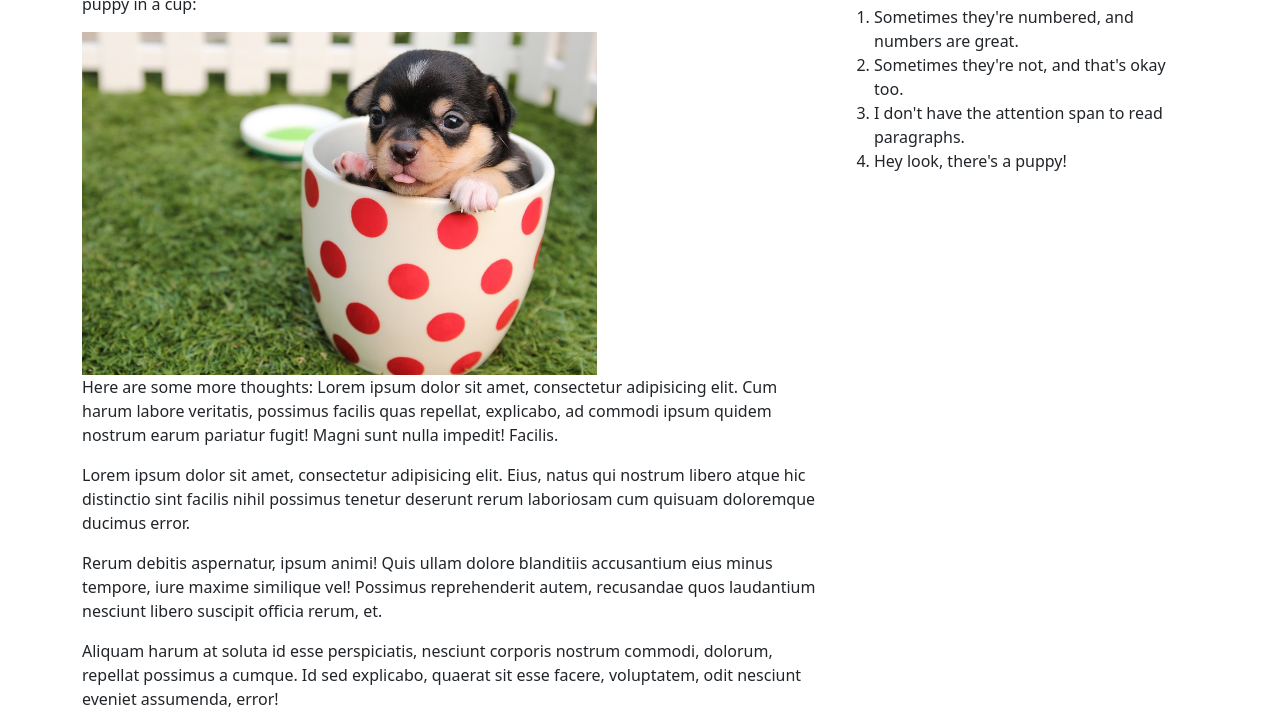
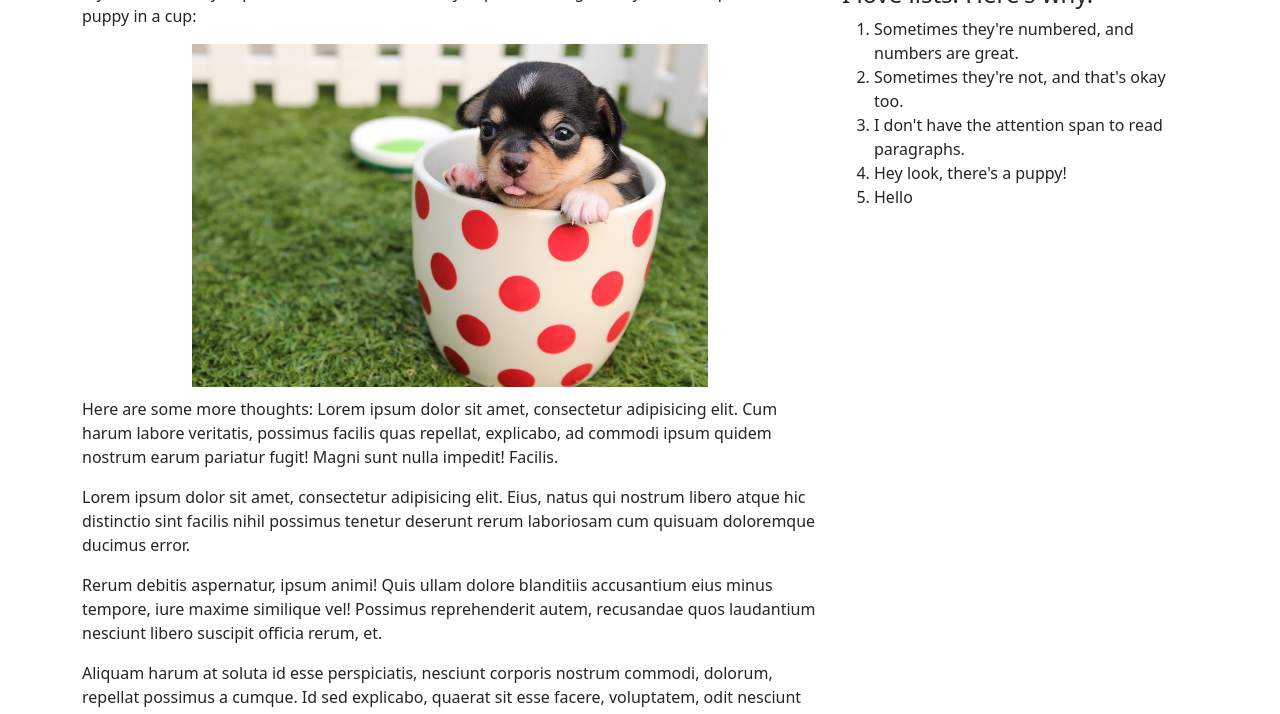
Before and after one commit to Tichin/jquery-dom, a plain HTML site: page index.html in a window 1280 px wide. Shown: the part 88-802 px from the top of the page. Drawn offline with nearby package versions, Linux system fonts and the light colour scheme.

Commit message:
did first four items of the excercise

```diff
--- a/index.html
+++ b/index.html
@@ -1,12 +1,11 @@
 <!DOCTYPE html>
 <html lang="en">
+
 <head>
   <meta charset="UTF-8">
   <title>Document</title>
-  <link rel="stylesheet"
-        href="https://unpkg.com/bootstrap@5/dist/css/bootstrap.css">
+  <link rel="stylesheet" href="https://unpkg.com/bootstrap@5/dist/css/bootstrap.css">
   <style>
-
     img {
       max-width: 70%;
     }
@@ -15,7 +14,6 @@
       display: block;
       margin: 10px auto;
     }
-
   </style>
 </head>
 
@@ -75,6 +73,12 @@
   <script src="https://unpkg.com/jquery"></script>
   <script>
     // Add your code here!
+    $('article img').addClass('image-center');
+    $('article p:last-child').remove();
+    $('#title').css('fontSize', '50px');
+    $('<li>').text('Hello').insertAfter($('ol li:last-child'))
+
+
   </script>
 </body>
 
```
Lines whose indentation alone changed are shown as unchanged.
